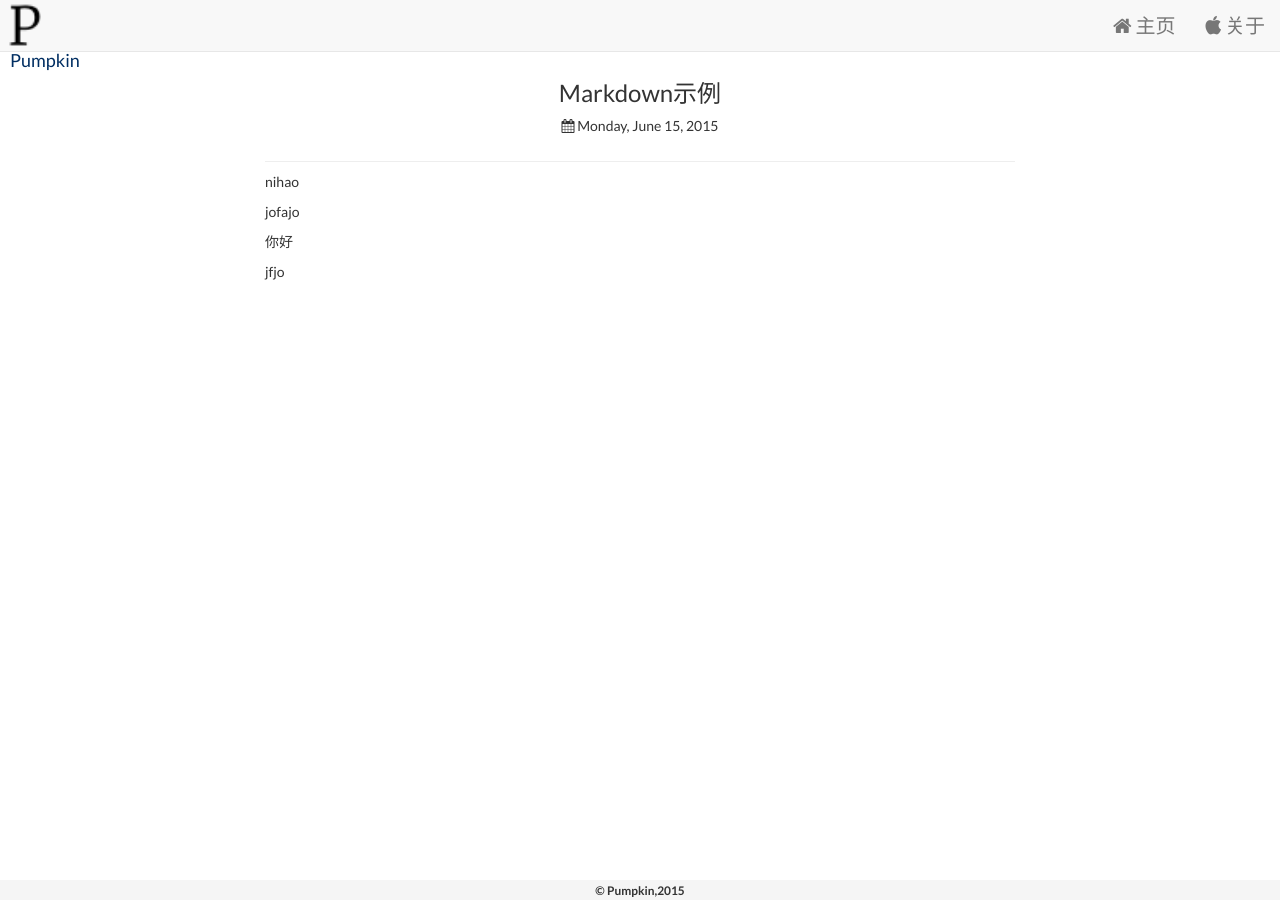
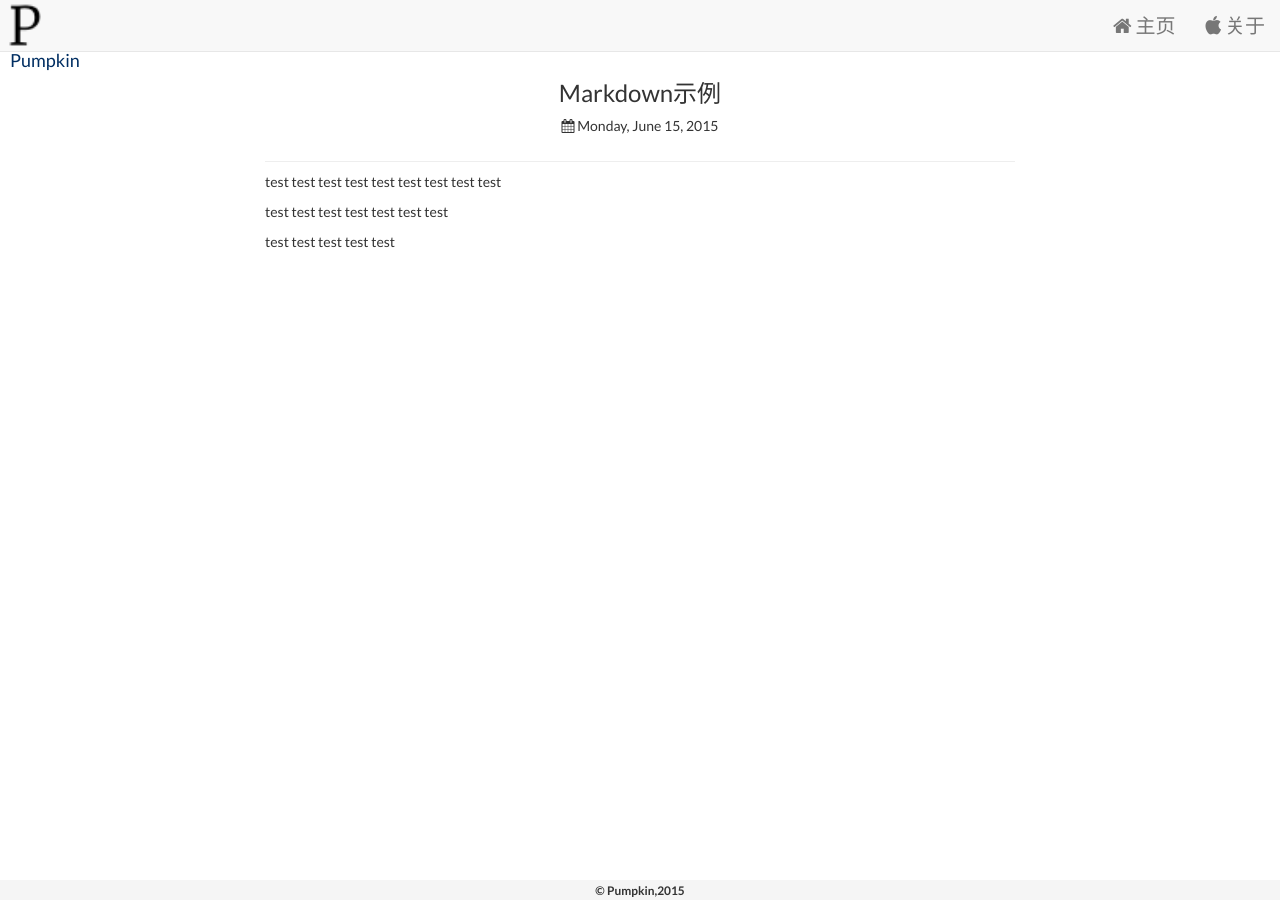
Before and after one commit to LarryBrick/jekyll_demo, a Jekyll site: the page built from _posts/2015-05-15-mark实力.md, in a window 1280 px wide. Built offline with Jekyll 4.4.1, drawn with Linux system fonts in a browser that asks for light colours; nearby versions of some CDN libraries.

Commit message:
测试markdown

```diff
--- a/_posts/2015-05-15-mark实力.md
+++ b/_posts/2015-05-15-mark实力.md
@@ -5,13 +5,30 @@ date:   2015-06-15 16:48
 title:  Markdown示例
 published: true
 ---
-nihao
+test
+test
+test
+test
+test
+test
+test
+test
+test
 
 
-jofajo
+test
+test
+test
+test
+test
+test
+test
 
 
-<p>你好</p>
 
 
-jfjo
+test
+test
+test
+test
+test
```
Also changed, not shown: _posts/2015-05-15-mark实例.md (deleted, +0 -13 lines), _posts/2015-05-15-mark示例.md (deleted, +0 -13 lines), _posts/2015-06-15-Markdown示例.md (added, +177 -0 lines).
